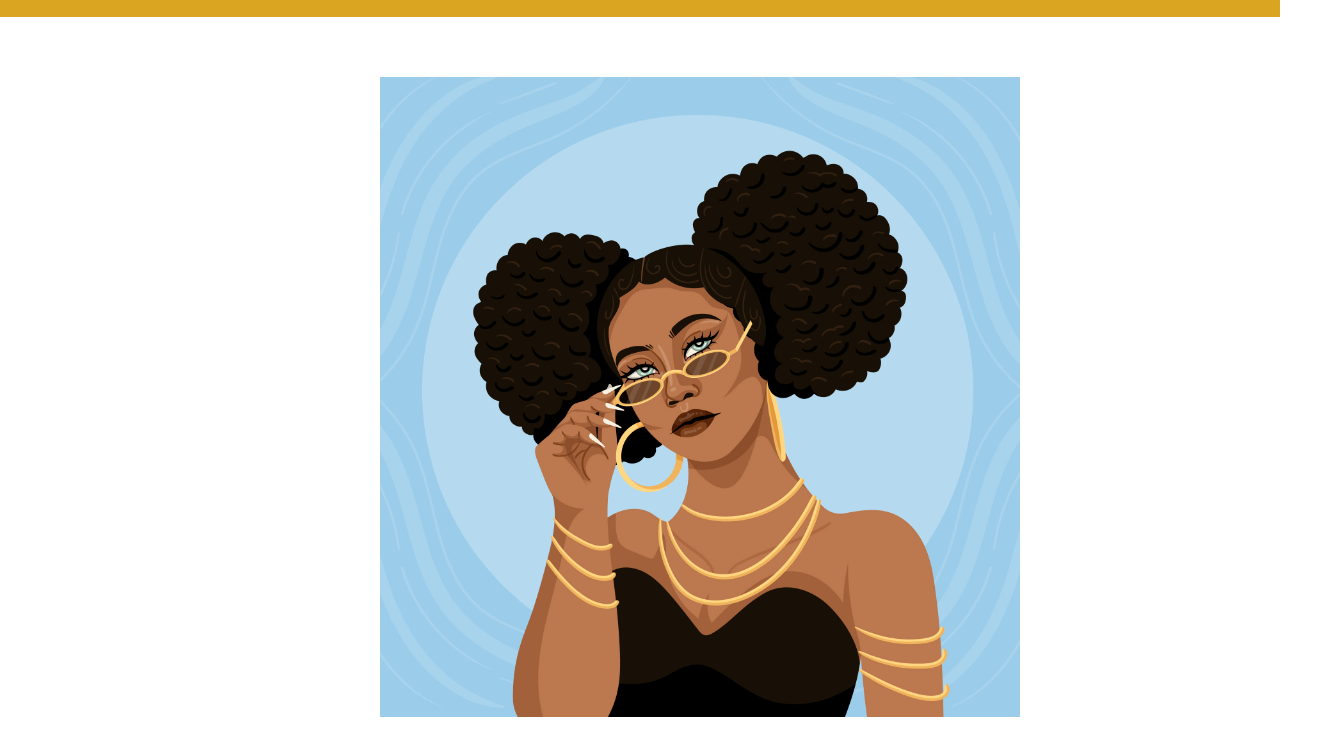
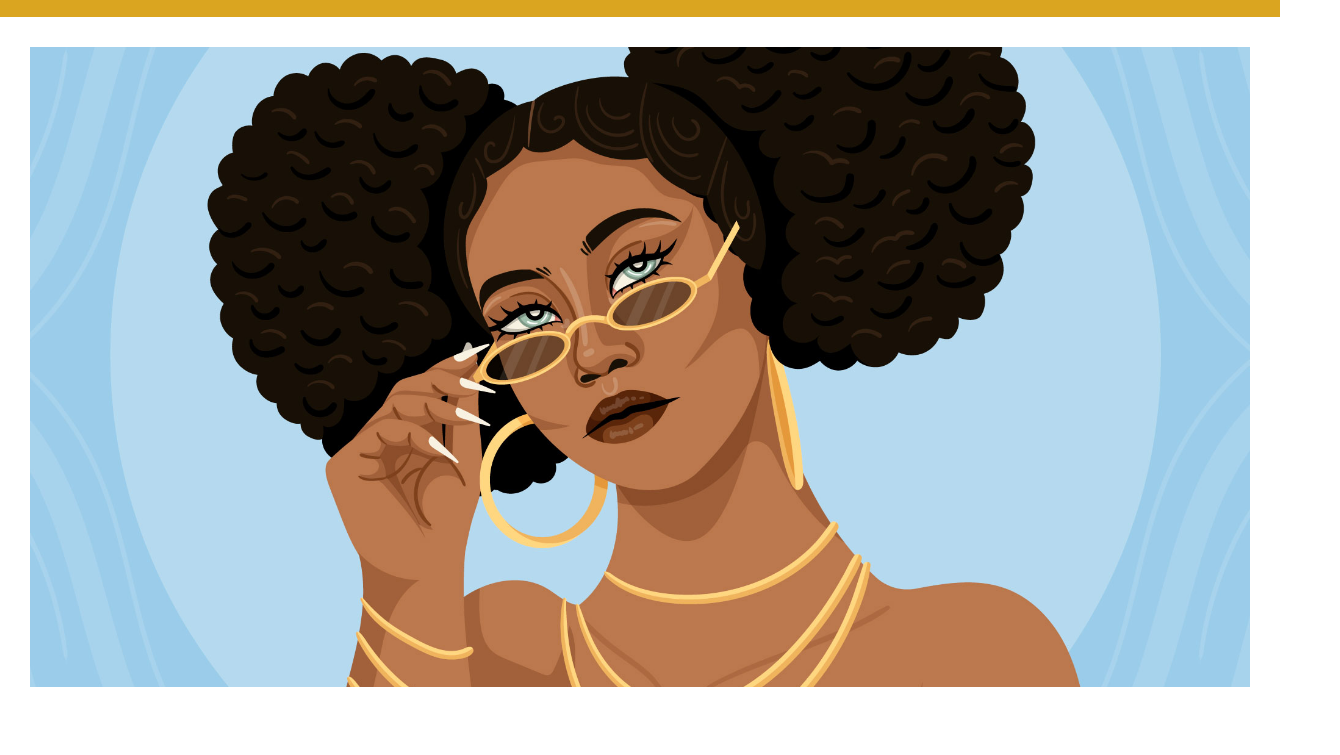
Before and after one commit to Amarachi-Codes/gallericarousel, a plain HTML site: page index.html in a window 1280 px wide. Shown: the part 41-796 px from the top of the page, 1340 px wide, since content can reach past the window. Drawn offline with nearby package versions, Linux system fonts and the light colour scheme.

Commit message:
updated css

```diff
--- a/styles.css
+++ b/styles.css
@@ -11,6 +11,7 @@
     align-items: center;
     background-color: goldenrod;
     padding: 20px 30px;
+    width: 100vw;
 }
 .navbar ul{
     display: flex;
@@ -59,9 +60,8 @@
     transform: translateX(0);
 }
 .carousel{
-    padding: 30px 30px;
     width: 100vw;
-    height: 100vh;
+    height: 60vh;
 }
 .carouselImg{
     padding: 30px 30px;
@@ -69,9 +69,9 @@
     height: 100vh;
 }
 .carousel .carouselImg img{
-width: 100vw;
+width: 100%;
 height: 80vh;
-object-fit: contain;
+object-fit: cover;
 }
 @media screen and (max-width:912px) {
     .icon{
```
